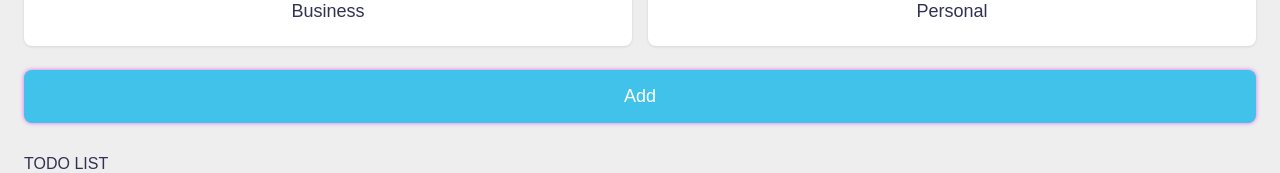
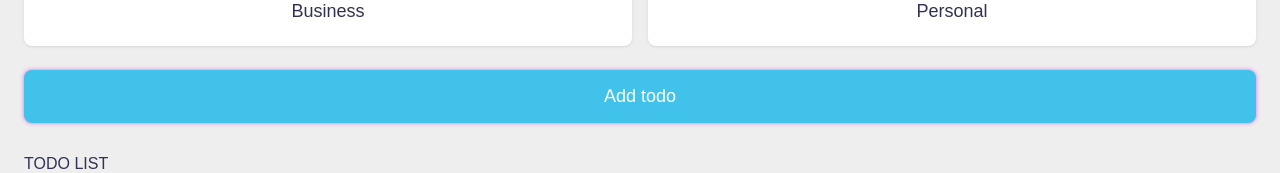
Before and after one commit to SEYDOUD/todo4all, a Vue app: page / in a window 1280 px wide. Shown: the part 302-475 px from the top of the page. Built offline with nearby package versions, Linux system fonts and the light colour scheme.

Commit message:
un test de plus pardonnnn

```diff
--- a/src/App.vue
+++ b/src/App.vue
@@ -93,7 +93,7 @@ onMounted(() => {
 
 				</div>
 
-				<input type="submit" value="Add" />
+				<input type="submit" value="Add todo" />
 			</form>
 		</section>
 
```
